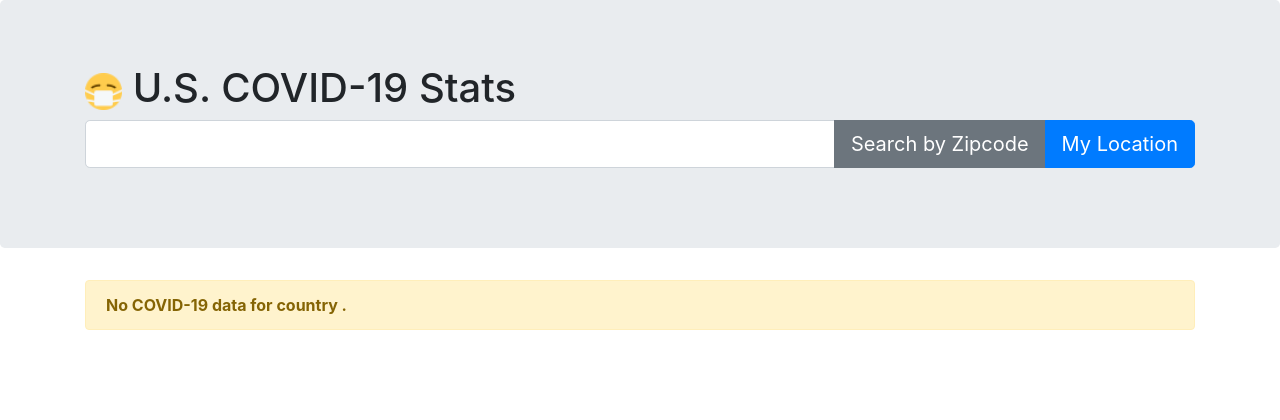
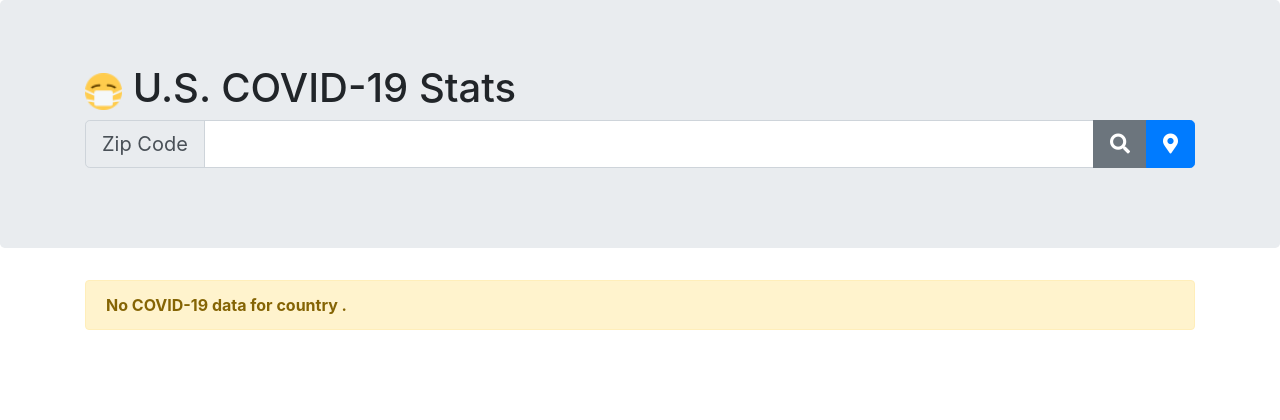
Before and after one commit to vszal/us-covid-stats, a Flask app: page / in a window 1280 px wide. Shown: the top 420 px of the page. Run offline with Flask 2, Linux system fonts and the light colour scheme; data that the repository does not hold is empty; some libraries are stand-ins or nearby versions.

Commit message:
adding font-awesome icons for search and location

```diff
--- a/templates/base.html
+++ b/templates/base.html
@@ -11,6 +11,7 @@
   <link rel="stylesheet" href="https://unpkg.com/leaflet@1.7.1/dist/leaflet.css"
    integrity="sha512-xodZBNTC5n17Xt2atTPuE1HxjVMSvLVW9ocqUKLsCC5CXdbqCmblAshOMAS6/keqq/sMZMZ19scR4PsZChSR7A=="
    crossorigin=""/>
+   <link rel="stylesheet" href="https://cdnjs.cloudflare.com/ajax/libs/font-awesome/5.15.2/css/all.min.css">
    <link rel="shortcut icon" href="{{ url_for('static', filename='favicon.ico') }}">
    <script src="https://unpkg.com/leaflet@1.7.1/dist/leaflet.js"
    integrity="sha512-XQoYMqMTK8LvdxXYG3nZ448hOEQiglfqkJs1NOQV44cWnUrBc8PkAOcXy20w0vlaXaVUearIOBhiXZ5V3ynxwA=="
@@ -25,10 +26,14 @@
       <div class="container">
         <h1><img height="37px" width="37px" src="static/logo-32x32.png" alt="U.S. Covid Stats"> U.S. COVID-19 Stats</h1>
         <div class="input-group mb-3 input-group-lg">
+          <div class="input-group-prepend">
+            <span class="input-group-text">Zip Code</span>
+           </div>
           <input class="form-control" name="zipcode" type="text" id="zipcode" value="{{zipcode}}" onfocus="this.value=''">
           <div class="input-group-append">
-           <button class="btn btn-secondary" type="submit" onclick="UpdateURL()">Search by Zipcode</button>
-           <button type="button" onclick="window.location.href = '{{url_for("home")}}'" class="btn btn-primary">My Location</button>
+           <button class="btn btn-secondary" type="submit" onclick="UpdateURL()"><i class="fa fa-search"></i></button>
+           <button type="button" onclick="window.location.href = '{{url_for("home")}}'" class="btn btn-primary"><i class="fas fa-map-marker-alt"></i></i></button>
+
           </div>
         </div>
 
```
